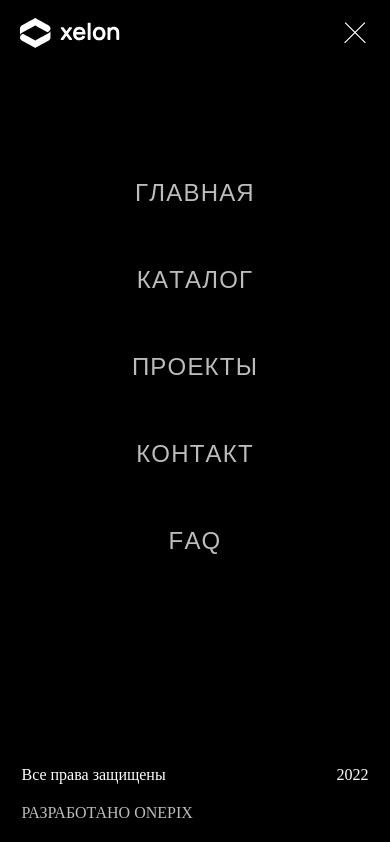
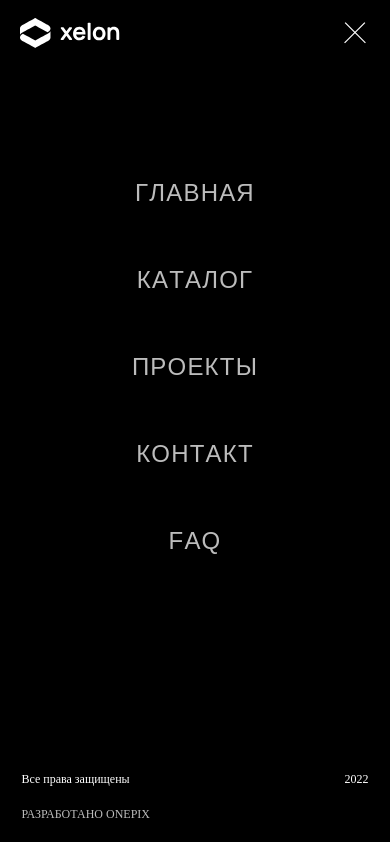
Before and after one commit to ALABOET/landing, a React (Vite) app: page / in a window 390 px wide. Shown: the part 846-1688 px from the top of the page. Built offline with nearby package versions, Linux system fonts and the light colour scheme.

Commit message:
Landing-5: fixed 3.0

```diff
--- a/src/containers/LandingPage/containers/MenuPage/MenuPage.module.scss
+++ b/src/containers/LandingPage/containers/MenuPage/MenuPage.module.scss
@@ -56,6 +56,14 @@
     @media screen and (max-width: 768px) {
       top:20%;
     }
+    @media screen and (max-height: 650px) {
+      gap: 10px;
+      margin-bottom: 20px;
+    }
+    @media screen and (max-height: 500px) {
+      gap: 0px;
+      margin-bottom: 20px;
+    }
   }
   .footer {
     position: absolute;
@@ -68,6 +76,12 @@
     transform: translateX(-50%);
     left: 50%;
     width: 89%;
+    div {
+      font-size: 16px;
+      @media screen and (max-width: 768px) {
+        font-size: 12px
+      }
+    }
     &__onepix {
       margin-left: 120px;
       text-transform: uppercase;
@@ -80,6 +94,8 @@
       gap: 20px;
       &__rights {
         order: 0;
+        flex: 0 0 50%;
+        text-align: left;
       }
       &__year {
         order: 1;
```
